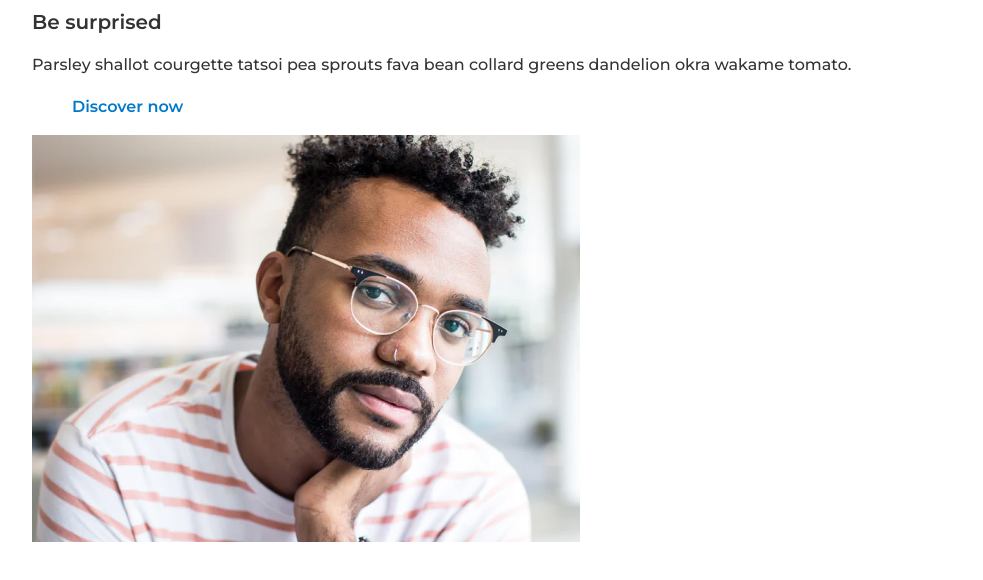
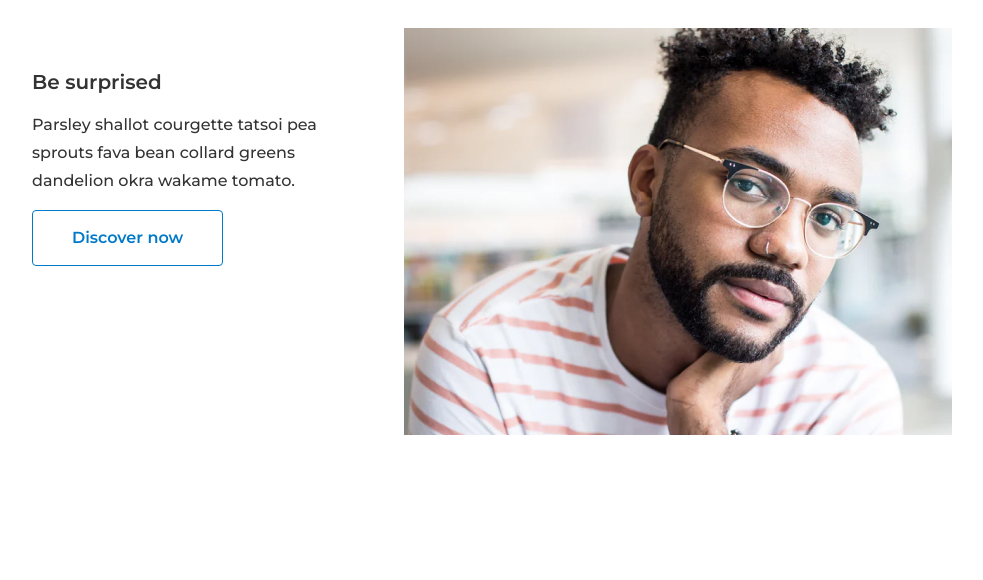
Before and after one commit to ArtemMyrhorod/RightTask, a plain HTML site: page index.html in a window 1280 px wide. Shown: the whole page, without its empty margins (148-1131 px from the left). Drawn offline with Linux system fonts and the light colour scheme.

Commit message:
Add styles for block About

```diff
--- a/css/main.css
+++ b/css/main.css
@@ -76,3 +76,26 @@ img {
    color: #ffffff;
    background-color: var(--color-accent)
 }
+
+.about {
+   padding: 20px 0 20px;
+}
+
+.about__wrapper {
+   display: flex;
+   justify-content: space-between;
+   gap: 32px;
+}
+
+.about__info {
+   max-width: 350px;
+   padding-top: 40px;
+}
+
+.about__text {
+   padding-bottom: 15px;
+}
+
+.about__btn {
+   border-color: var(--color-accent);
+}
```
